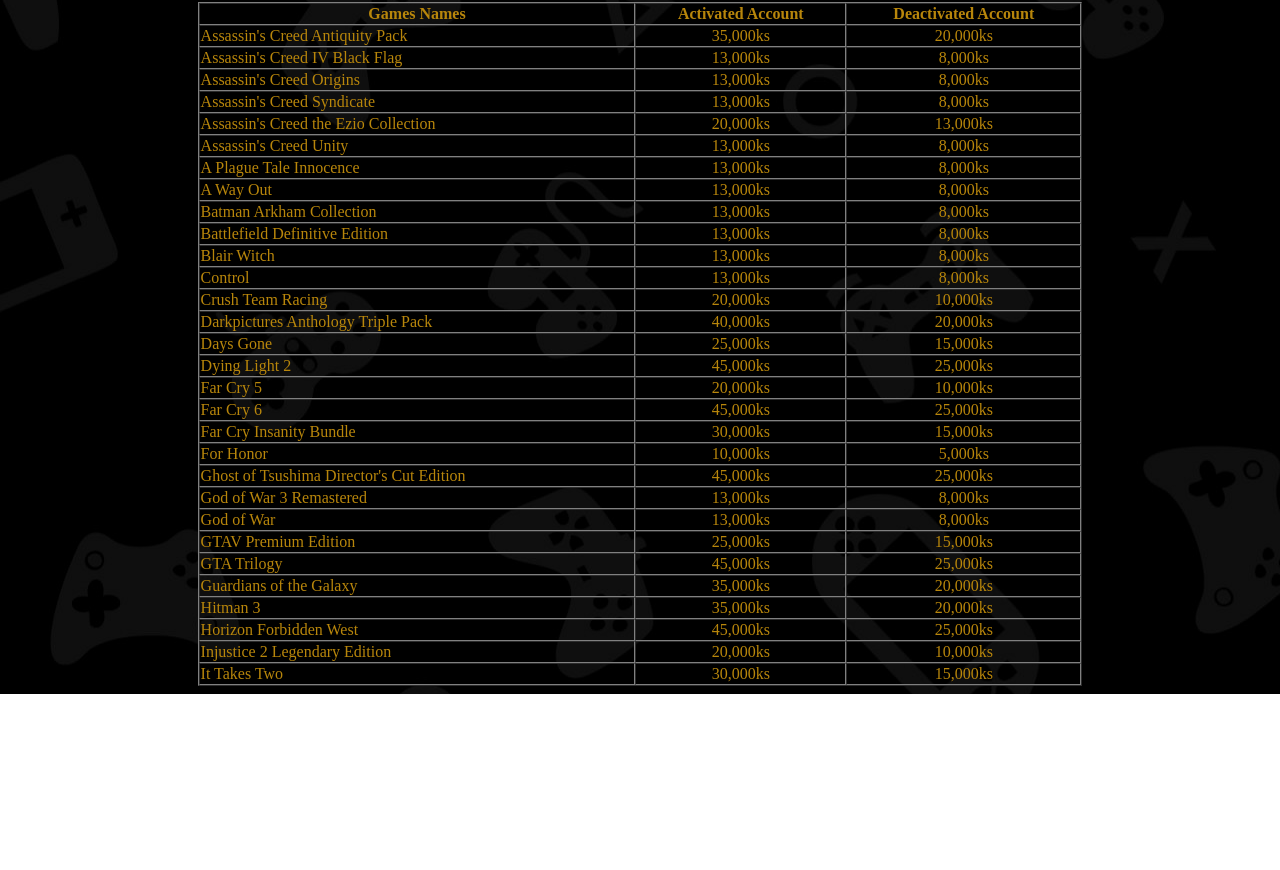
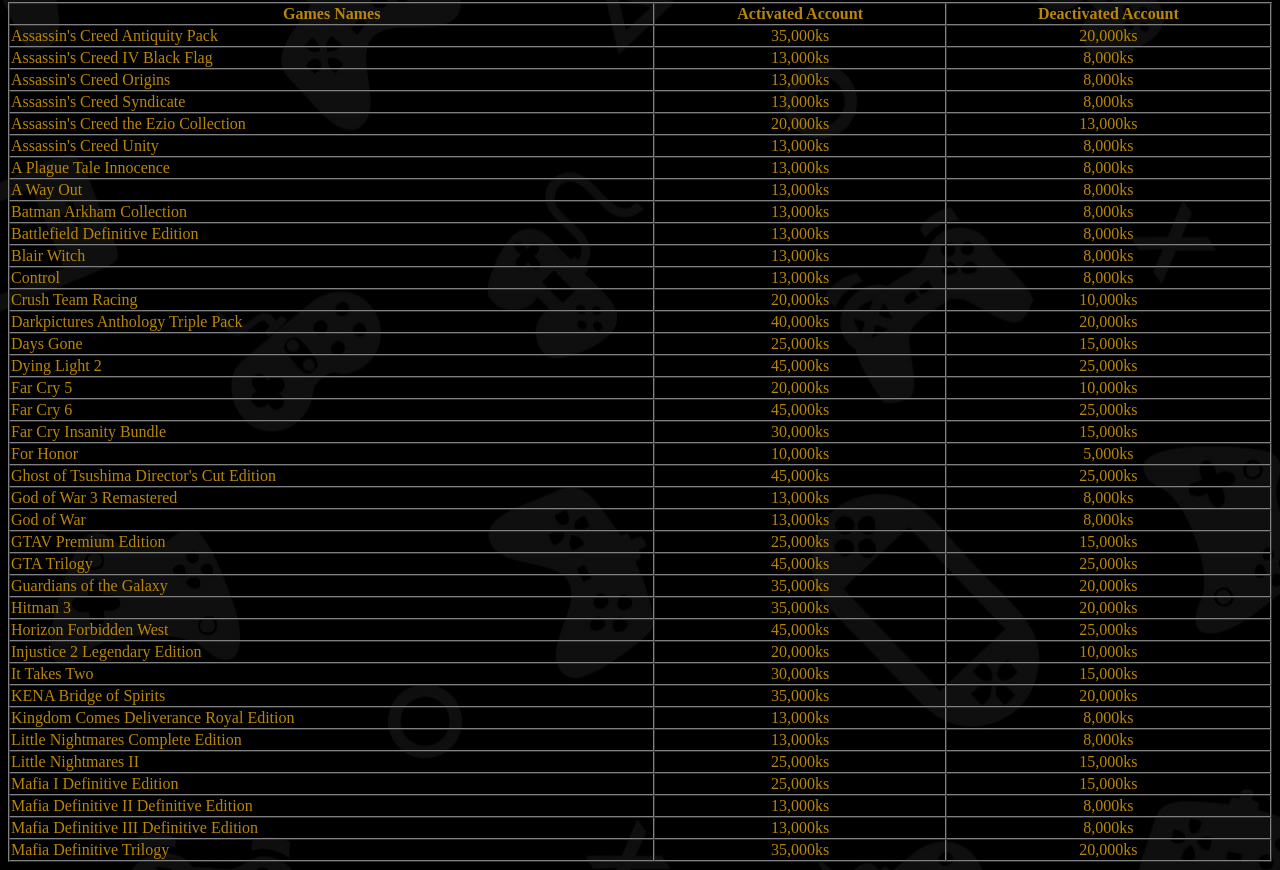
Before and after one commit to thomasbbr/PlaystaionGamesList, a plain HTML site: page index.html in a window 1280 px wide. Shown: the part 267-1137 px from the top of the page. Before the commit the page ends 961 px from the top, so only its background shows below. Drawn offline with Linux system fonts and the light colour scheme.

Commit message:
Add files via upload

```diff
--- a/index.html
+++ b/index.html
@@ -13,7 +13,7 @@
             <img class="logo" src="images/PWT Logo Transparent.PNG" alt="">
             <h1>Playstaion Digital Games List</h1>
 
-        <table border="1" width="70%" cellspacing="0">
+        <table border="1" width="100%" cellspacing="0">
             <tr>
                 <th>Games Names</th>
                 <th>Activated Account</th>
@@ -169,6 +169,46 @@
                 <td>30,000ks</td>
                 <td>15,000ks</td>
             </tr>
+            <tr>
+                <td align="left">KENA Bridge of Spirits</td>
+                <td>35,000ks</td>
+                <td>20,000ks</td>
+            </tr>
+            <tr>
+                <td align="left">Kingdom Comes Deliverance Royal Edition</td>
+                <td>13,000ks</td>
+                <td>8,000ks</td>
+            </tr>
+            <tr>
+                <td align="left">Little Nightmares Complete Edition</td>
+                <td>13,000ks</td>
+                <td>8,000ks</td>
+            </tr>
+            <tr>
+                <td align="left">Little Nightmares II</td>
+                <td>25,000ks</td>
+                <td>15,000ks</td>
+            </tr>
+            <tr>
+                <td align="left">Mafia I Definitive Edition</td>
+                <td>25,000ks</td>
+                <td>15,000ks</td>
+            </tr>
+            <tr>
+                <td align="left">Mafia Definitive II Definitive Edition</td>
+                <td>13,000ks</td>
+                <td>8,000ks</td>
+            </tr>
+            <tr>
+                <td align="left">Mafia Definitive III Definitive Edition</td>
+                <td>13,000ks</td>
+                <td>8,000ks</td>
+            </tr>
+            <tr>
+                <td align="left">Mafia Definitive Trilogy</td>
+                <td>35,000ks</td>
+                <td>20,000ks</td>
+            </tr>
         </table>
     </center>
 
```
